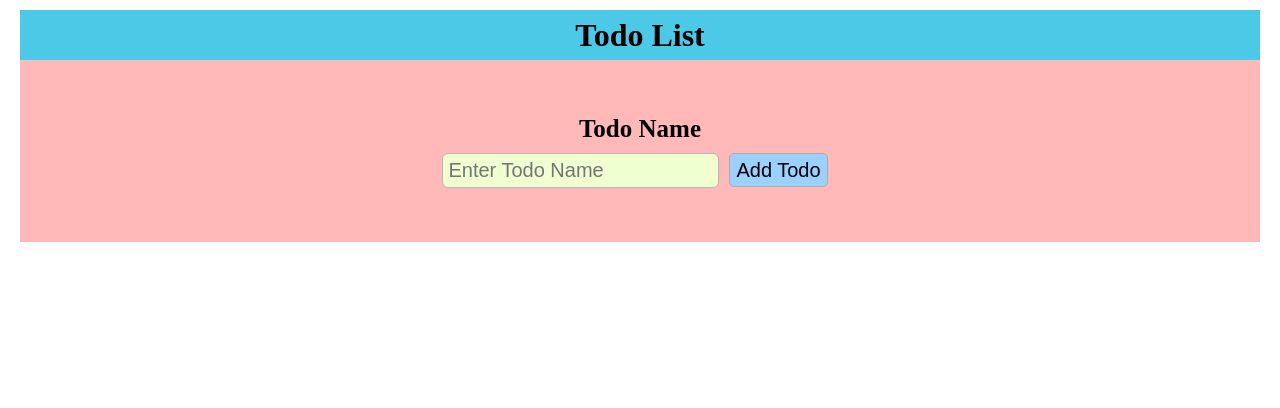
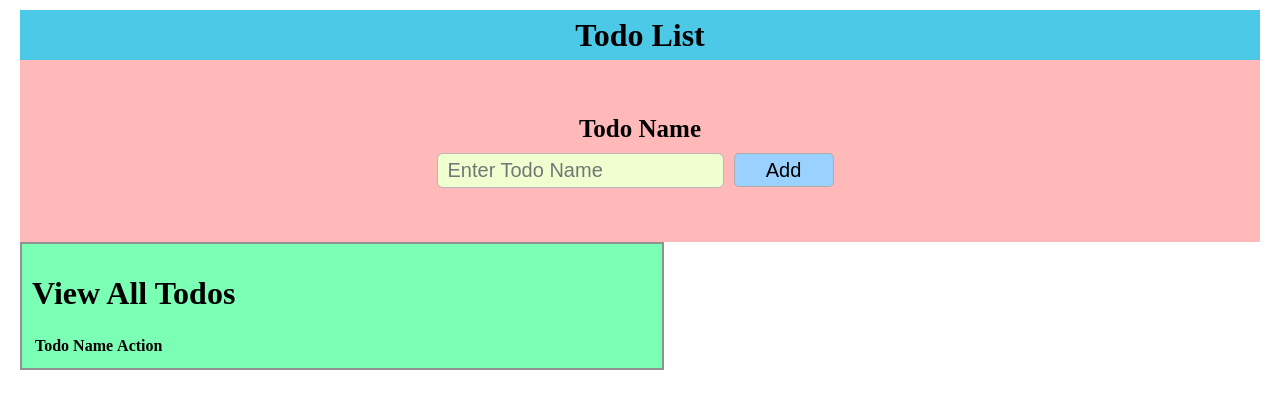
Before and after one commit to RezaulAlamOni/React-complete-todo-apps, a React (Create React App) app: page / in a window 1280 px wide. Shown: the top 408 px of the page. Built offline with nearby package versions, Linux system fonts and the light colour scheme.

Commit message:
show todo list and delete with done todo

```diff
--- a/src/components/Form.js
+++ b/src/components/Form.js
@@ -16,7 +16,7 @@ const Form = ({todo, setTodo, todoLists, setTodoList}) => {
         <form onSubmit={onSubmitHandle}>
             <label>Todo Name</label>
             <input type="text" onChange={inputHandle} name="todo" value={todo} placeholder="Enter Todo Name"/>
-            <button className={style.submit_button} type="submit">Add Todo</button>
+            <button className={style.submit_button} type="submit">Add</button>
         </form>
     </div>
 }
--- a/src/components/Home.js
+++ b/src/components/Home.js
@@ -3,6 +3,7 @@ import {useState} from "react";
 import Form from "./Form";
 
 import style from '../styles/style.module.css';
+import ViewTodos from "./ViewTodos";
 
 const Home = () => {
 
@@ -16,6 +17,7 @@ const Home = () => {
                   todoLists={todoLists}
                   setTodoList={setTodoList}
             />
+            <ViewTodos todoLists={todoLists} setTodoList={setTodoList}/>
         </div>
     );
 }
--- /dev/null
+++ b/src/components/ViewTodos.js
@@ -0,0 +1,40 @@
+import  style from  '../styles/style.module.css' ;
+
+const ViewTodos = ({todoLists, setTodoList}) => {
+
+    const deleteTodo = (index) => {
+        const newTodoList = todoLists.filter((todo, i) => i !== index);
+        setTodoList(newTodoList);
+    }
+    const doneTodo = (index) => {
+        const newTodoList = todoLists.filter((todo, i) => i === index);
+        setTodoList(newTodoList);
+    }
+
+    return (
+        <div className={style.all_todo_list}>
+            <h1>View All Todos</h1>
+            <table>
+                <thead>
+                <tr>
+                    <th>Todo Name</th>
+                    <th>Action</th>
+                </tr>
+                </thead>
+                <tbody>
+                {todoLists.map((todo, index) => (
+                    <tr key={index}>
+                        <td>{todo}</td>
+                        <td>
+                            <button className={style.delete_button} onClick={ () => deleteTodo(index)}>Delete</button>
+                            <button className={style.submit_button} onClick={ () => doneTodo(index)}>Done</button>
+                        </td>
+                    </tr>
+                ))}
+                </tbody>
+            </table>
+        </div>
+    );
+
+}
+export default ViewTodos;
--- a/src/styles/style.module.css
+++ b/src/styles/style.module.css
@@ -36,7 +36,7 @@ form > label {
 }
 
 form > input {
-    padding: 5px;
+    padding: 5px 10px;
     font-size: 20px;
     border: 1px solid #b7b7b7;
     border-radius: 6px;
@@ -51,4 +51,23 @@ form > input {
     margin: 5px 10px;
     border-radius: 5px;
     font-size: 20px;
+    width: 100px;
 }
+
+.delete_button {
+    height: 34px;
+    background: #ff9a9a;
+    border: 1px solid #acacac;
+    display: inline-block;
+    margin: 5px 10px;
+    border-radius: 5px;
+    font-size: 20px;
+    width: 100px;
+}
+
+.all_todo_list {
+    width: 50%;
+    background: #7bffb5;
+    padding: 10px;
+    border: 2px solid #919191;
+}
```
